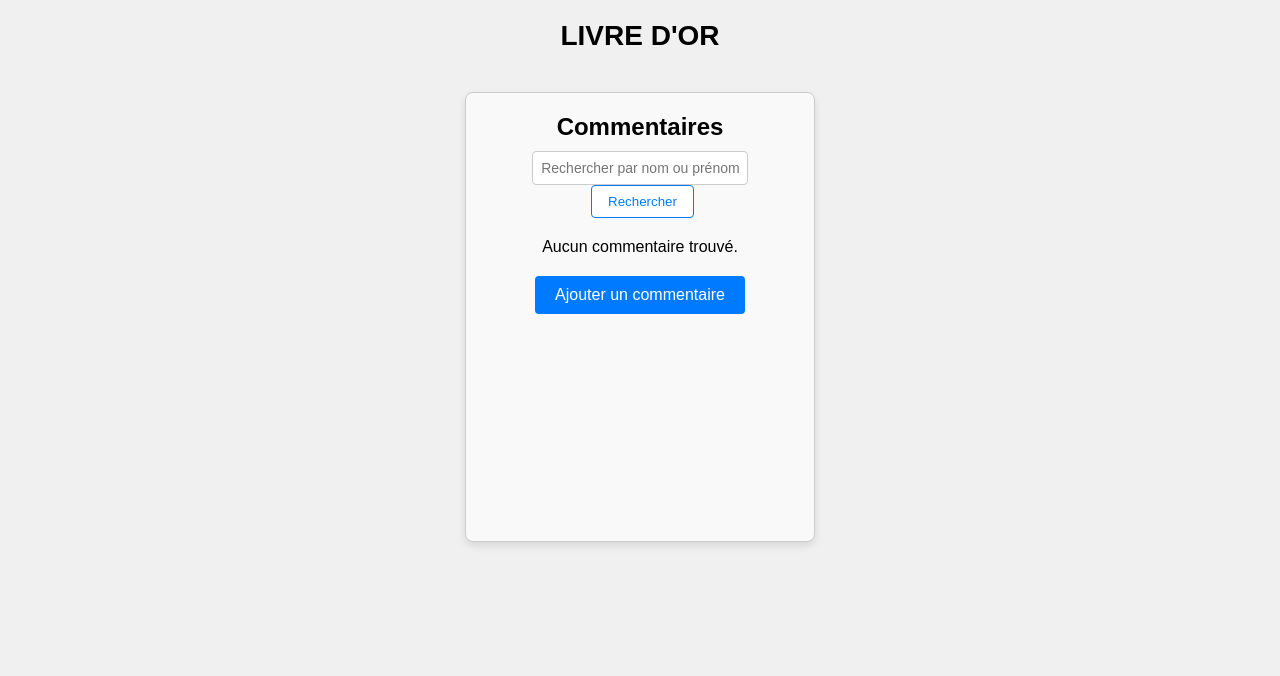
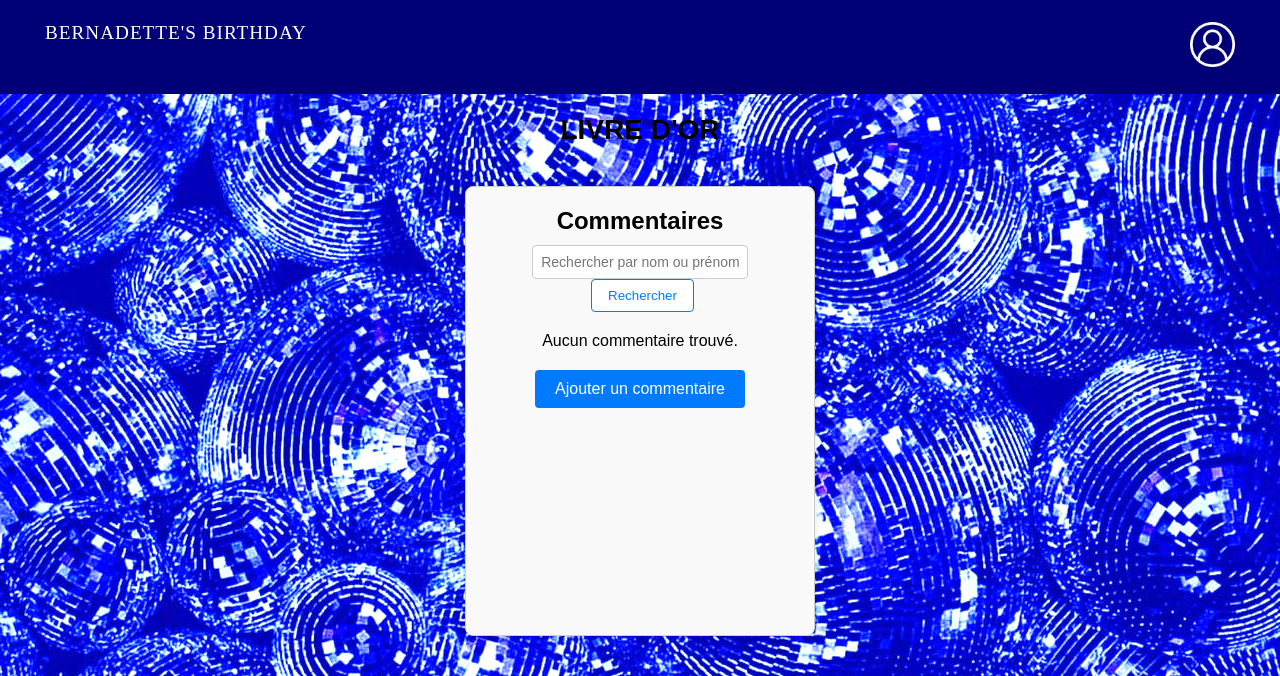
Before and after one commit to jeffry-khalife/livre-or, a PHP site: page /acceuil.php in a window 1280 px wide. Shown: the top 676 px of the page. Run offline with PHP 8.4, Linux system fonts and the light colour scheme; data that the repository does not hold is empty.

Commit message:
page d'acceuil avec la nav bar

```diff
--- a/acceuil.css
+++ b/acceuil.css
@@ -5,7 +5,7 @@
 }
 body {
   font-family: Arial, sans-serif;
-  background: #f0f0f0;
+  background: url(image/disco.png);
   text-align: center;
   margin: 0;
   padding: 0;
@@ -59,6 +59,7 @@ h1 {
 .back {
   background: #fff;
   transform: rotateY(180deg);
+
 }
 
 .toggle-btn {
@@ -160,3 +161,260 @@ form {
 .envoyer-btn:hover {
   background: #0056b3;
 }
+nav {
+  background-color: #010077;
+  display: flex;
+  justify-content: center;
+  padding: 10px;
+  position: sticky;
+  top: 0;
+  z-index: 1;
+  }
+
+nav img {
+  height: 45px;
+  width: 45px;
+}
+
+nav a {
+  color: white;
+  text-decoration: none;
+  padding: 12px 20px;
+  margin: 0 10px;
+  font-size: 1.1rem;
+  font-family: caveat;
+  text-transform: uppercase;
+  letter-spacing: 1px;
+  transition: background-color 0.3s ease;
+  }
+
+ nav a.active {
+ background-color: #a0a2cdf5;
+ color: white;
+ }
+
+ nav a:hover {
+ background-color: #777;
+ }
+
+
+.dropbtn {
+  background-color: #010077;
+  color: white;
+  padding: 12px;
+  font-size: 10px;
+  border: none;
+}
+
+.dropdown {
+  position: relative;
+  display: inline-block;
+}
+
+.dropdown-content {
+  display: none;
+  position: absolute;
+  background-color: #010077;
+  min-width: 160px;
+  box-shadow: 0px 8px 16px 0px rgba(0,0,0,0.2);
+  z-index: 1;
+}
+
+.dropdown-content a {
+  color: white;
+  padding: 12px 12px;
+  text-decoration: none;
+  display: block;
+}
+
+.dropdown-content a:hover {background-color: #ddd;}
+
+.dropdown:hover .dropdown-content {display: block;}
+
+.dropdown:hover .dropbtn {background-color: #777;}
+
+
+.dropbtn1 {
+  background-color: #010077;
+  color: white;
+  padding: 12px;
+  font-size: 10px;
+  border: none;
+}
+
+.dropdown1 {
+  position: relative;
+  display: inline-block;
+}
+
+.dropdown-content1 {
+  display: none;
+  position: absolute;
+  background-color: #000000;
+  min-width: 160px;
+  box-shadow: 0px 8px 16px 0px rgba(0,0,0,0.2);
+  z-index: 1;
+}
+
+.dropdown-content1 a {
+  color: white;
+  padding: 12px 12px;
+  text-decoration: none;
+  display: block;
+}
+
+.dropdown-content1 a:hover {background-color: #ddd;}
+
+.dropdown1:hover .dropdown-content1 {display: block;}
+
+.dropdown1:hover .dropbtn1 {background-color: #777;}
+
+.dropbtn2 {
+  background-color: #010077;
+  color: white;
+  padding: 12px;
+  font-size: 10px;
+  border: none;
+}
+
+.dropdown2 {
+  position: relative;
+  display: inline-block;
+}
+
+.dropdown-content2 {
+  display: none;
+  position: absolute;
+  background-color: #010077;
+  min-width: 160px;
+  box-shadow: 0px 8px 16px 0px rgba(0,0,0,0.2);
+  z-index: 1;
+}
+
+.dropdown-content2 a {
+  color: white;
+  padding: 12px 12px;
+  text-decoration: none;
+  display: block;
+}
+
+.dropdown-content2 a:hover {background-color: #ddd;}
+
+.dropdown2:hover .dropdown-content2 {display: block;}
+
+.dropdown2:hover .dropbtn2 {background-color: #777;}
+
+
+footer {
+    background-color: #010077;
+    color: white;
+    text-align: center;
+    padding: 1% 0;
+    width: 100%;
+    clear: both;
+
+    margin-top: auto;
+    }
+
+    .Copyright {
+    display: flex;
+    align-items: flex-end;
+    }
+
+    .Copyright img {
+    width:8%;
+    height:8%;
+    }
+
+@media (max-width: 600px) {
+nav {
+    flex-direction: column;
+    padding: 20px;
+}
+
+nav a {
+    font-size: 1rem;
+    padding: 10px;
+    margin: 5px 0;
+}
+
+.dropbtn, .dropbtn1, .dropbtn2 {
+    padding: 10px;
+    font-size: 9px;
+}
+
+.dropdown, .dropdown1, .dropdown2 {
+    width: 100%;
+    text-align: center;
+}
+
+.dropdown-content, .dropdown-content1, .dropdown-content2 {
+    min-width: 100%;
+    display: none;
+}
+
+.dropdown-content a, .dropdown-content1 a, .dropdown-content2 a {
+    padding: 10px;
+    text-align: center;
+}
+
+.dropdown:hover .dropdown-content, .dropdown1:hover .dropdown-content1, .dropdown2:hover .dropdown-content2 {
+    display: block;
+}
+
+.footer {
+    padding: 1% 0;
+  }
+
+}
+
+
+@media (min-width: 600px) and (max-width: 1024px) {
+nav {
+    flex-direction: row;
+    padding: 15px;
+}
+
+nav a {
+    font-size: 1rem;
+    padding: 12px 15px;
+}
+
+.dropdown, .dropdown1, .dropdown2 {
+    display: inline-block;
+}
+
+.dropdown:hover .dropdown-content, .dropdown1:hover .dropdown-content1, .dropdown2:hover .dropdown-content2 {
+    display: block;
+}
+
+.footer {
+    padding: 1.5% 0;
+  }
+
+
+}
+
+@media (min-width: 1024px) {
+nav {
+    justify-content: space-between;
+}
+
+nav a {
+    font-size: 1.2rem;
+    padding: 12px 25px;
+}
+
+.dropdown-content, .dropdown-content1, .dropdown-content2 {
+    display: none;
+}
+
+.dropdown:hover .dropdown-content, .dropdown1:hover .dropdown-content1, .dropdown2:hover .dropdown-content2 {
+    display: block;
+}
+
+.footer {
+    padding: 2% 0;
+  }
+
+}
--- a/acceuil.php
+++ b/acceuil.php
@@ -101,6 +101,10 @@ if ($q === "") {
   <title>Livre d'Or</title>
 
 </head>
+<nav>
+        <a href="index.php">Bernadette's Birthday</a>
+        <a href="login.php"><img src="image/profile.png" alt="icone profil"></a>
+    </nav>
 <body>
 
   <h1>Livre d'Or</h1>
@@ -161,7 +165,18 @@ if ($q === "") {
         <!-- Bouton pour flip retour face avant -->
         <label for="flip-toggle" class="toggle-btn">Voir les commentaires</label>
       </div>
-    </div>
-  </div>
+      <footer>
+        © Copyright
+        <div class="Copyright">
+            <p>Magali Vacher
+            <br><a href="https://github.com/Vacher-Magali"><img src = "image/githublogo.png" alt="logo github"></a></p>
+            <p>Anna Maras
+            <br><a href="#"><img src = "image/githublogo.png" alt="logo github"></a></p>
+            <p>Emilie Ponce
+            <br><a href="#"><img src = "image/githublogo.png" alt="logo github"></a></p>
+            <p>Jeffry KHALIFE
+            <br><a href="https://github.com/jeffry-khalife"><img src = "image/githublogo.png" alt="logo github"></a></p>
+        </div>
+    </footer>
 </body>
 </html>
```
Also changed, not shown: image/disco.png (added), image/githublogo.png (added), image/profile.png (added).
